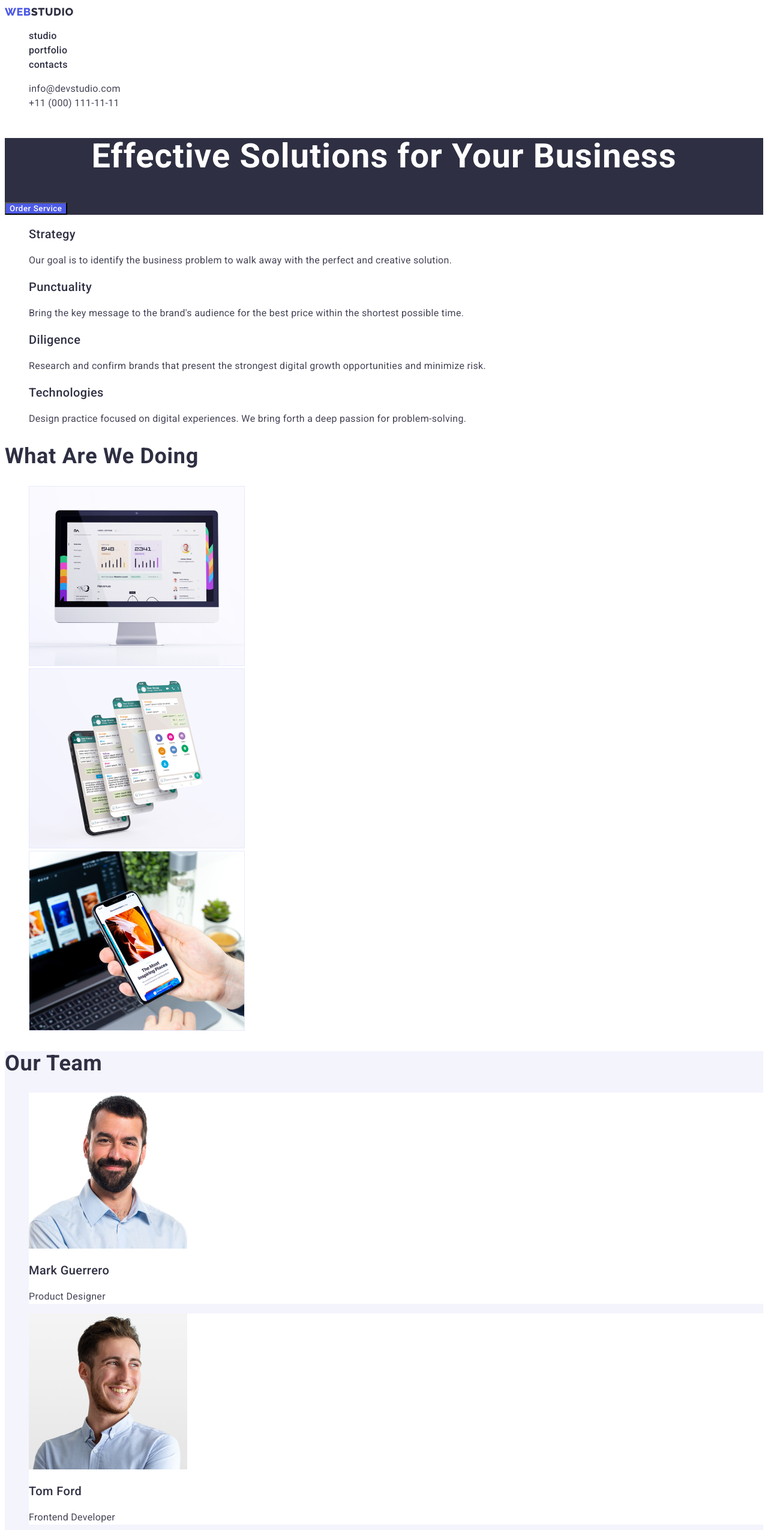
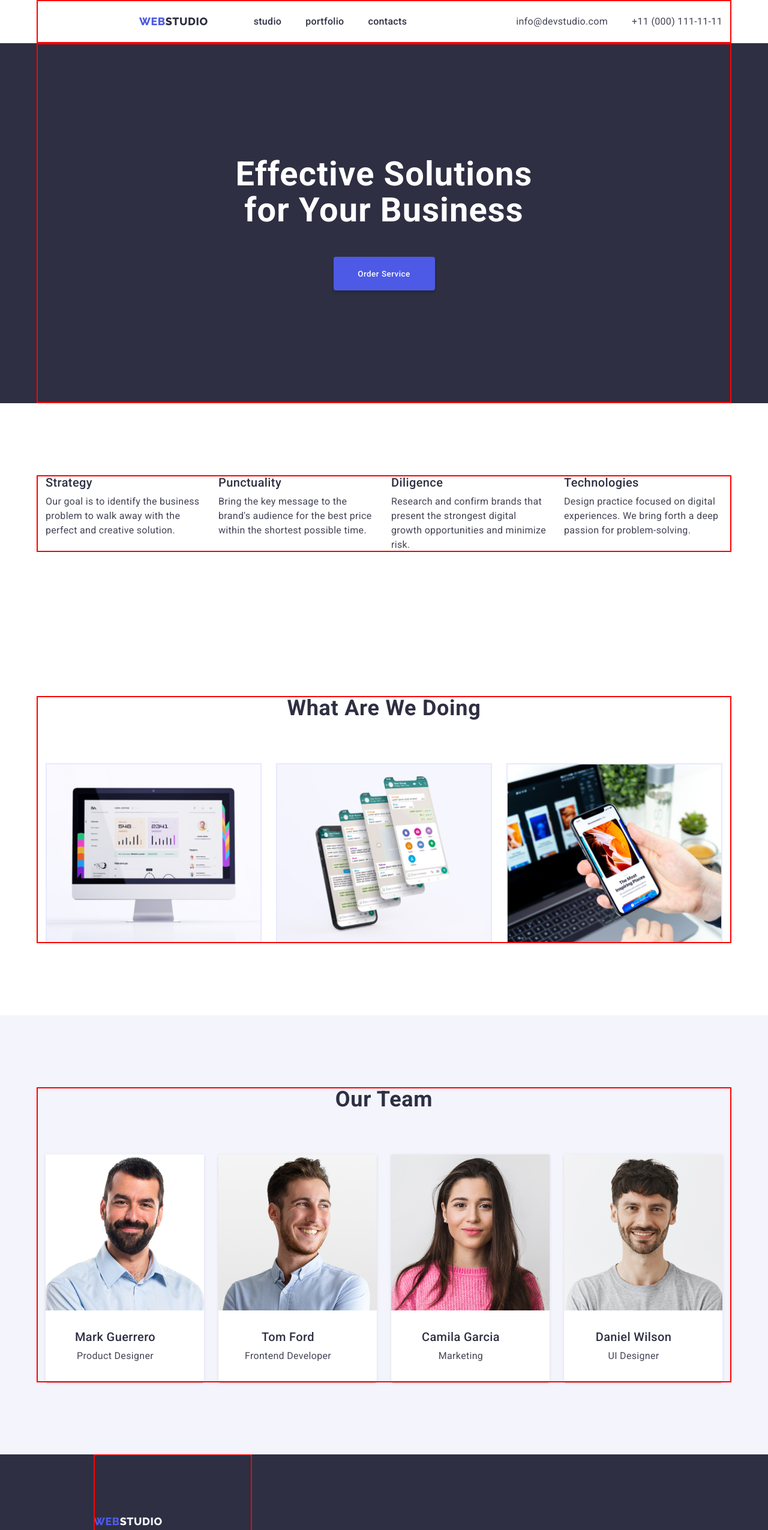
Before and after one commit to SweetLanaMay/goit-markup-hw-03, a plain HTML site: page index.html in a window 1280 px wide. Shown: the top 2550 px of the page at 60% size. Drawn offline with Linux system fonts and the light colour scheme.

Commit message:
Finished hw-3

```diff
--- a/css/styles.css
+++ b/css/styles.css
@@ -20,9 +20,42 @@
 --white: #FFFFFF;
 }
 
+*,
+*::before,
+*::after {
+box-sizing: border-box;
+}
+
+/* Reset */
+h1,
+h2,
+h3,
+h4,
+h5,
+h6,
+p {
+ margin: 0;
+ padding: 0;
+}
+
+ul {
+margin: 0;
+padding: 0;
+list-style: none;
+}
+
+img {
+display: block;
+max-width: 100%;
+height: auto;
+}
+
+
+
 /* Main styles */
 
 body {
+margin: 0;
 font-family: var(--main-font);
 font-size: 16px;
 color: var(--text);
@@ -33,8 +66,15 @@ font-family: inherit;
 text-decoration: none;
 }
 
-.list {
-list-style-type: none;
+.container {
+width: 1158px;
+padding-left: 15px;
+padding-right: 15px;
+margin-left: auto;
+margin-right: auto;
+
+outline: 2px solid red;
+outline-offset: -2px;
 }
 
 
@@ -43,8 +83,33 @@ list-style-type: none;
 /* ---------------------------------------------- */
 
 
+.header-container {
+display: flex;
+align-items: center;
+bottom: 1px solid #E7E9FC;
+
+}
+.header-nav {
+display: flex;
+align-items: center;
+margin-right: auto;
+}
+
+.header-logo {
+margin-left: 156px;
+margin-right: 76px;
+
+}
+
+.header-list,
+.address-list {
+display: flex;
+gap: 40px;
+}
+
+
 .header-logo,
-.footer-logo{
+.footer-logo {
 font-family: var(--second-font);
 font-weight: 800;
 font-size: 18px;
@@ -59,6 +124,10 @@ color: var(--dark);
 }
 
 .header-link {
+ display: block;
+ padding-top: 24px;
+ padding-bottom: 24px;
+
 line-height: 1.5;
 font-weight: 500;
 letter-spacing: 0.02em;
@@ -75,6 +144,10 @@ color: var(--pressed-state);
 /* ---------------------------------------------- */
 
 .address-link {
+display: block;
+padding-top: 24px;
+padding-bottom: 24px;
+
 font-style: normal;
 line-height: 1.5;
 letter-spacing: 0.02em;
@@ -91,18 +164,36 @@ color: var(--pressed-state);
 /* ---------------------------------------------- */
 
 .hero {
+text-align: center;
+
 background: var(--dark);
 }
 
 .hero-title {
+
+padding-top: 188px;
+padding-bottom: 48px;
+
+
 font-size: 56px;
 line-height: calc(60 / 56);
 letter-spacing: 0.02em;
 color: var(--white);
-text-align: center;
+
 }
 
+
 .btn {
+display: inline-block;
+min-width: 169px;
+min-height: 56px;
+margin-bottom: 188px;
+
+
+border: none;
+box-shadow: 0px 4px 4px rgba(0, 0, 0, 0.15);
+border-radius: 4px;
+
 font-family: inherit;
 font-weight: 500;
 letter-spacing: 0.04em;
@@ -120,7 +211,23 @@ background-color: var(--pressed-state);
 /* Our advantages styles */
 /* ------------------------------------ */
 
+.section {
+padding-top: 120px;
+padding-bottom: 120px;
+}
+
+.section-list {
+display: flex;
+gap: 24px;
+
+}
+.section-item {
+width: 264px;
+}
+
 .section-subtitle {
+margin-bottom: 8px;
+
 font-weight: 500;
 font-size: 20px;
 line-height: calc(24 / 20);
@@ -137,12 +244,28 @@ letter-spacing: 0.02em;
 /*  What are we doing styles*/
 /* ------------------------------------------ */
 
+
 .section-title {
+
+margin-bottom: 72px;
+margin-left: auto;
+margin-right: auto;
+
 font-size: 36px;
 line-height: calc(40 / 36);
 letter-spacing: 0.02em;
+text-align: center;
 text-transform: capitalize;
 color: var(--dark);
+}
+
+.gallery-list {
+display: flex;
+gap: 24px;
+}
+
+.gallery-img {
+border: 1px solid #E7E9FC;
 }
 
 
@@ -153,21 +276,52 @@ color: var(--dark);
 .team {
 background-color: var(--light);
 }
+
+.team-list {
+display: flex;
+gap: 24px;
+}
+
+.team-card {
+width: 232px;
+padding: 32px 16px;
+text-align: center;
+}
+
 .team-item {
+box-shadow: 0px 1px 6px rgba(46, 47, 66, 0.08), 0px 1px 1px rgba(46, 47, 66, 0.16), 0px 2px 1px rgba(46, 47, 66, 0.08);
+border-radius: 0px 0px 4px 4px;
+
  background-color: var(--white);
 }
+
+
 
 /* ------------------------------------ */
 /* Filters */
 /* ------------------------------------ */
 
+.filters-list {
+display: flex;
+justify-content: center;
+gap: 24px;
+}
+
 .filters-btn {
+display: inline-block;
+margin-top: 96px;
+margin-bottom: 72px;
+padding: 12px 24px;
+
 font-family: inherit;
 font-weight: 500;
 letter-spacing: 0.04em;
 color: var(--primary-brand);
 background-color: var(--light);
 cursor: pointer;
+
+border: 1px solid #E7E9FC;
+border-radius: 4px;
 }
 
 .filters-btn:hover,
@@ -180,7 +334,24 @@ background-color: var(--pressed-state);
 /*  Portfolio */
 /* ------------------------------------- */
 
+.portfolio-list {
+display: flex;
+flex-wrap: wrap;
+row-gap: 48px;
+column-gap: 24px;
+}
 
+
+.portfolio-item {
+width: 360px;
+
+}
+
+.portfolio-card {
+    padding: 32px 16px;
+    border: 1px solid #E7E9FC;
+    border-top: none;
+    }
 
 
 /* ------------------------------------ */
@@ -190,6 +361,15 @@ background-color: var(--pressed-state);
 .footer {
 background-color: var(--dark);
 }
+.footer-container {
+    width: 264px;
+    padding: 100px 0px;
+    margin-left: 156px;
+}
+.footer-logo {
+margin-bottom: 16px;
+}
+
 .logo-light {
 color: var(--light);
 }
--- a/index.html
+++ b/index.html
@@ -5,14 +5,18 @@
     <meta http-equiv="X-UA-Compatible" content="IE=edge" />
     <meta name="viewport" content="width=device-width, initial-scale=1.0" />
     <title>Document</title>
-    <link rel="preconnect" href="https://fonts.googleapis.com">
-<link rel="preconnect" href="https://fonts.gstatic.com" crossorigin>
-<link href="https://fonts.googleapis.com/css2?family=Raleway:wght@800&family=Roboto:wght@400;500;700&display=swap" rel="stylesheet">
+    <link rel="preconnect" href="https://fonts.googleapis.com" />
+    <link rel="preconnect" href="https://fonts.gstatic.com" crossorigin />
+    <link
+      href="https://fonts.googleapis.com/css2?family=Raleway:wght@800&family=Roboto:wght@400;500;700&display=swap"
+      rel="stylesheet"
+    />
     <link rel="stylesheet" href="./css/styles.css" />
   </head>
   <body>
     <!--header-->
     <header class="header">
+      <div class="header-container container">
         <!--Main navigation-->
         <nav class="header-nav">
           <a class="header-logo link" href="./index.html"
@@ -47,26 +51,34 @@
             </li>
           </ul>
         </address>
+      </div>
     </header>
 
     <main>
       <!--Hero section-->
       <section class="hero">
-        <h1 class="hero-title">Effective Solutions for Your Business</h1>
+        <div class="container hero-container">
+          <h1 class="hero-title">
+            Effective Solutions <br />
+            for Your Business
+          </h1>
           <button class="btn" type="button">Order Service</button>
+        </div>
       </section>
 
       <!--Our advantages-->
       <section class="section">
+        <div class="container">
           <h2 class="section-title" hidden>Our Advantages</h2>
           <ul class="section-list list">
             <li class="section-item">
               <h3 class="section-subtitle">Strategy</h3>
               <p class="section-text">
-              Our goal is to identify the business problem to walk away with the
-              perfect and creative solution.
+                Our goal is to identify the business problem to walk away with
+                the perfect and creative solution.
               </p>
             </li>
+
             <li class="section-item">
               <h3 class="section-subtitle">Punctuality</h3>
               <p class="section-text">
@@ -89,10 +101,12 @@
               </p>
             </li>
           </ul>
+        </div>
       </section>
 
       <!--What are we doing-->
-      <section class="gallery">
+      <section class="gallery section">
+        <div class="container">
           <h2 class="section-title">What are we doing</h2>
           <ul class="gallery-list list">
             <li class="gallery-item">
@@ -123,10 +137,12 @@
               />
             </li>
           </ul>
+        </div>
       </section>
 
       <!--Our team-->
-      <section class="team">
+      <section class="team section">
+        <div class="container">
           <h2 class="section-title">Our Team</h2>
           <ul class="team-list list">
             <li class="team-item">
@@ -137,8 +153,10 @@
                 width="264"
                 height="260"
               />
+              <div class="team-card">
                 <h3 class="section-subtitle">Mark Guerrero</h3>
                 <p class="section-text">Product Designer</p>
+              </div>
             </li>
             <li class="team-item">
               <img
@@ -148,8 +166,10 @@
                 width="264"
                 height="260"
               />
+              <div class="team-card">
                 <h3 class="section-subtitle">Tom Ford</h3>
                 <p class="section-text">Frontend Developer</p>
+              </div>
             </li>
             <li class="team-item">
               <img
@@ -159,8 +179,10 @@
                 width="264"
                 height="260"
               />
+              <div class="team-card">
                 <h3 class="section-subtitle">Camila Garcia</h3>
                 <p class="section-text">Marketing</p>
+              </div>
             </li>
             <li class="team-item">
               <img
@@ -170,23 +192,28 @@
                 width="264"
                 height="260"
               />
+              <div class="team-card">
                 <h3 class="section-subtitle">Daniel Wilson</h3>
                 <p class="section-text">UI Designer</p>
+              </div>
             </li>
           </ul>
+        </div>
       </section>
     </main>
 
     <!--Footer-->
     <footer class="footer">
+      <div class="footer-container container">
         <a class="footer-logo link" href="./index.html"
           >web<span class="logo-light">studio</span>
         </a>
 
         <p class="footer-text">
-        Increase the flow of customers and sales for your business with digital
-        marketing & growth solutions.
+          Increase the flow of customers and sales for your business with
+          digital marketing & growth solutions.
         </p>
+      </div>
     </footer>
   </body>
 </html>
```
Also changed, not shown: portfolio.html (+23 -0 lines). Lines whose indentation alone changed are shown as unchanged.
